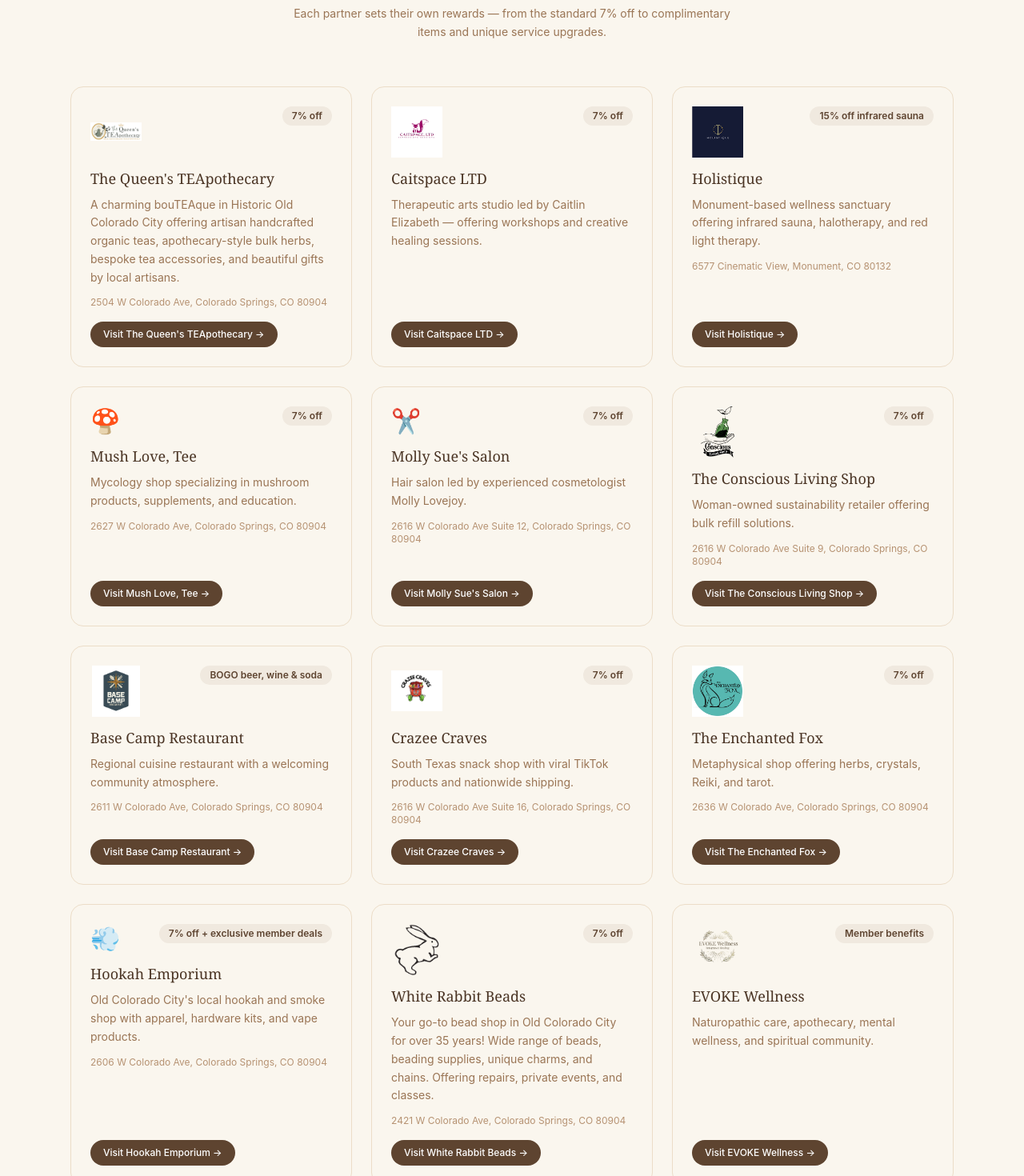
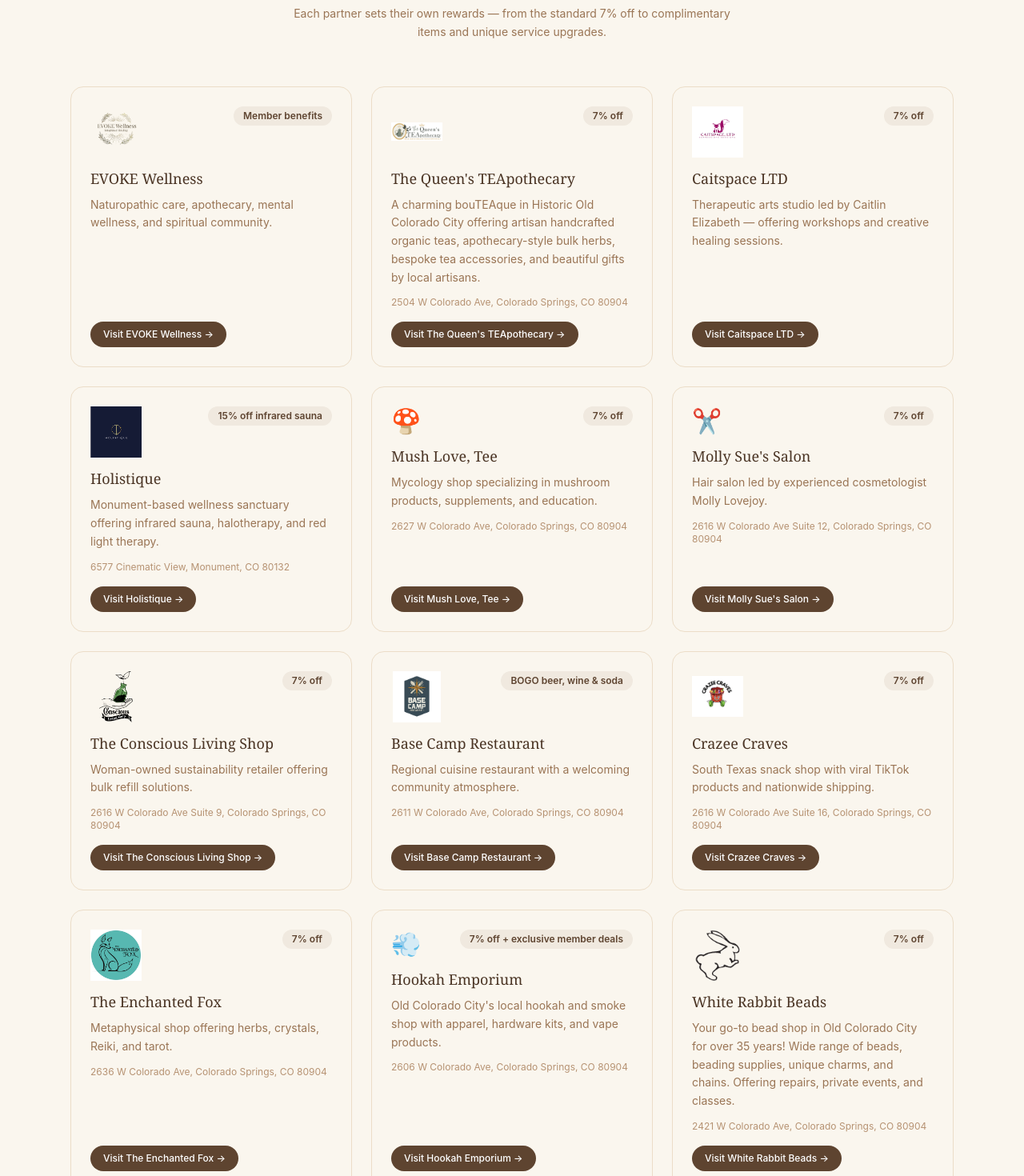
Before and after one commit to evokewellness719/evoke-website, a Next.js app: page /loyalty in a window 1280 px wide. Shown: the part 2200-3670 px from the top of the page at 80% size. Built offline with nearby package versions, Linux system fonts and the light colour scheme.

Commit message:
Move EVOKE Wellness to top of loyalty partners list

```diff
--- a/src/app/loyalty/page.tsx
+++ b/src/app/loyalty/page.tsx
@@ -7,6 +7,15 @@
 };
 
 const partners = [
+  {
+    name: "EVOKE Wellness",
+    desc: "Naturopathic care, apothecary, mental wellness, and spiritual community.",
+    perk: "Member benefits",
+    icon: "🌿",
+    logo: "/evoke-logo.webp",
+    address: null,
+    url: "/",
+  },
   {
     name: "The Queen's TEApothecary",
     desc: "A charming bouTEAque in Historic Old Colorado City offering artisan handcrafted organic teas, apothecary-style bulk herbs, bespoke tea accessories, and beautiful gifts by local artisans.",
@@ -105,15 +114,6 @@
     logo: "/Wabbit.jpg",
     address: "2421 W Colorado Ave, Colorado Springs, CO 80904",
     url: "https://whiterabbitbeads.com/",
-  },
-  {
-    name: "EVOKE Wellness",
-    desc: "Naturopathic care, apothecary, mental wellness, and spiritual community.",
-    perk: "Member benefits",
-    icon: "🌿",
-    logo: "/evoke-logo.webp",
-    address: null,
-    url: "/",
   },
 ];
 
```
